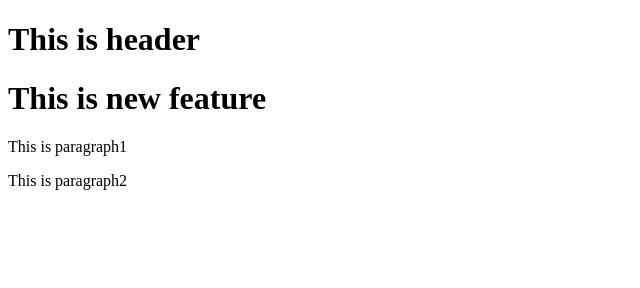
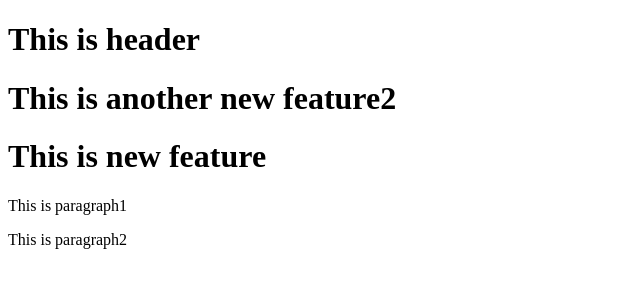
Before and after one commit to prompitchayal-glitch/sample-git2, a plain HTML site: page index.html in a window 1280 px wide. Shown: the whole page, without its empty margins (0-640 px from the left). Drawn offline with Linux system fonts and the light colour scheme.

Commit message:
adding new feature no.2

```diff
--- a/index.html
+++ b/index.html
@@ -3,6 +3,7 @@
 <head><title>Sample Git</title></head>
 <body>
 <h1>This is header</h1>
+<h1>This is another new feature2</h1>
 <h1>This is new feature</h1>
 <p>This is paragraph1</p>
 <p>This is paragraph2</p>
```
